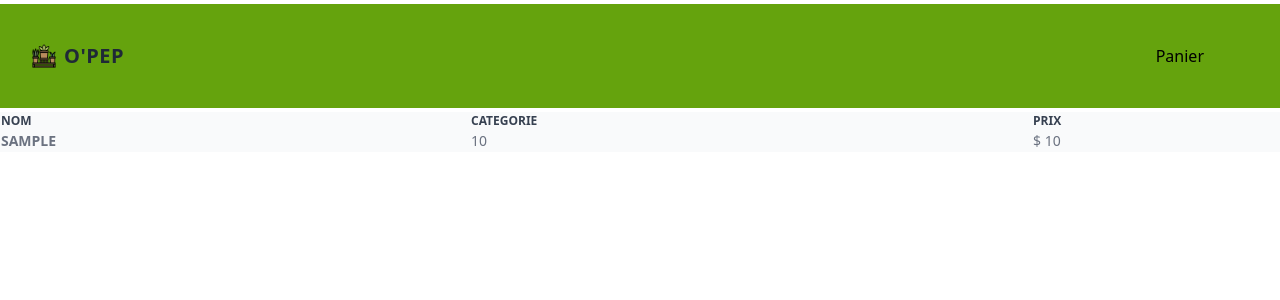
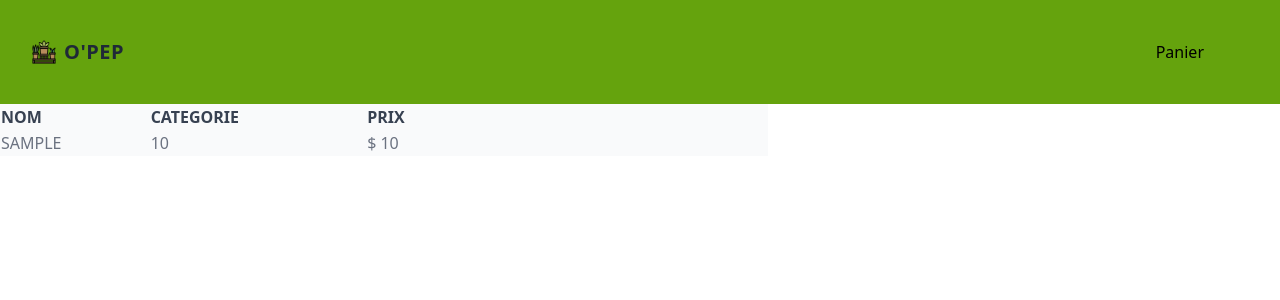
Before and after one commit to IsmailOuali/O-PEP, a PHP site: page /page-panier.php in a window 1280 px wide. Shown: the top 300 px of the page. Run offline with PHP 8.4, Linux system fonts and the light colour scheme; the visitor is signed in with stand-in values (Sample User, id 1); tables that the repository leaves empty or names only in its code hold one stand-in row (values such as "Sample post"); some libraries are stand-ins or nearby versions.

Commit message:
Fixer l'erreur du panier

```diff
--- a/page-panier.php
+++ b/page-panier.php
@@ -24,7 +24,7 @@ $req = mysqli_query($conn, $sql);
 
 <body>
 
-    <nav id="header" class="w-full z-30 top-0 py-1">
+    <nav id="header" class="w-full top-0">
         <div class="bg-lime-600 w-full container mx-auto flex flex-wrap items-center justify-between mt-0 px-6 py-3">
 
             <label for="menu-toggle" class="cursor-pointer md:hidden block">
@@ -54,9 +54,9 @@ $req = mysqli_query($conn, $sql);
             </div>
     </nav>
     <section>
-        <div class="text-xs text-gray-700 uppercase bg-gray-50 dark:bg-gray-700 dark:text-gray-400">
-            <table class="w-full text-sm text-left rtl:text-right text-gray-500 dark:text-gray-400">
-                <thead class="text-xs text-gray-700 uppercase bg-gray-50 dark:bg-gray-700 dark:text-gray-400">
+        <div class="w-3/5 text-base	 text-gray-700 flex uppercase bg-gray-50 dark:bg-gray-700 dark:text-gray-400">
+            <table class="w-3/5 text-base text-left rtl:text-right text-gray-500 dark:text-gray-400">
+                <thead class="text-base	 text-gray-700 uppercase bg-gray-50 dark:bg-gray-700 dark:text-gray-400">
 
                     <tr>
                         <th>Nom</th>
@@ -66,14 +66,16 @@ $req = mysqli_query($conn, $sql);
                 </thead>
                 <tbody>
                     <?php
+                    $sql = "SELECT * from plante_panier JOIN plante JOIN categorie where plante_panier.id_plante = plante.id AND plante.id_cat = categorie.id AND plante_panier.id_panier = $idpanier";
+                    $req = mysqli_query($conn, $sql);
                     while ($row = mysqli_fetch_array($req)) {
 
                         ?>
 
                         <tr>
-                            <th>
+                            <td>
                                 <?php echo $row['5'] ?>
-                            </th>
+                            </td>
                             <td>
                                 <?php echo $row['13'] ?>
                             </td>
@@ -81,12 +83,13 @@ $req = mysqli_query($conn, $sql);
                                 <?php echo $row['9']?>
                             </td>
                         </tr>
+            <?php }
+                    ?>
                     </tbody>
                 </table>
-            <?php }
-                    ?>
 
         </div>
+
     </section>
 
 </body>
```
